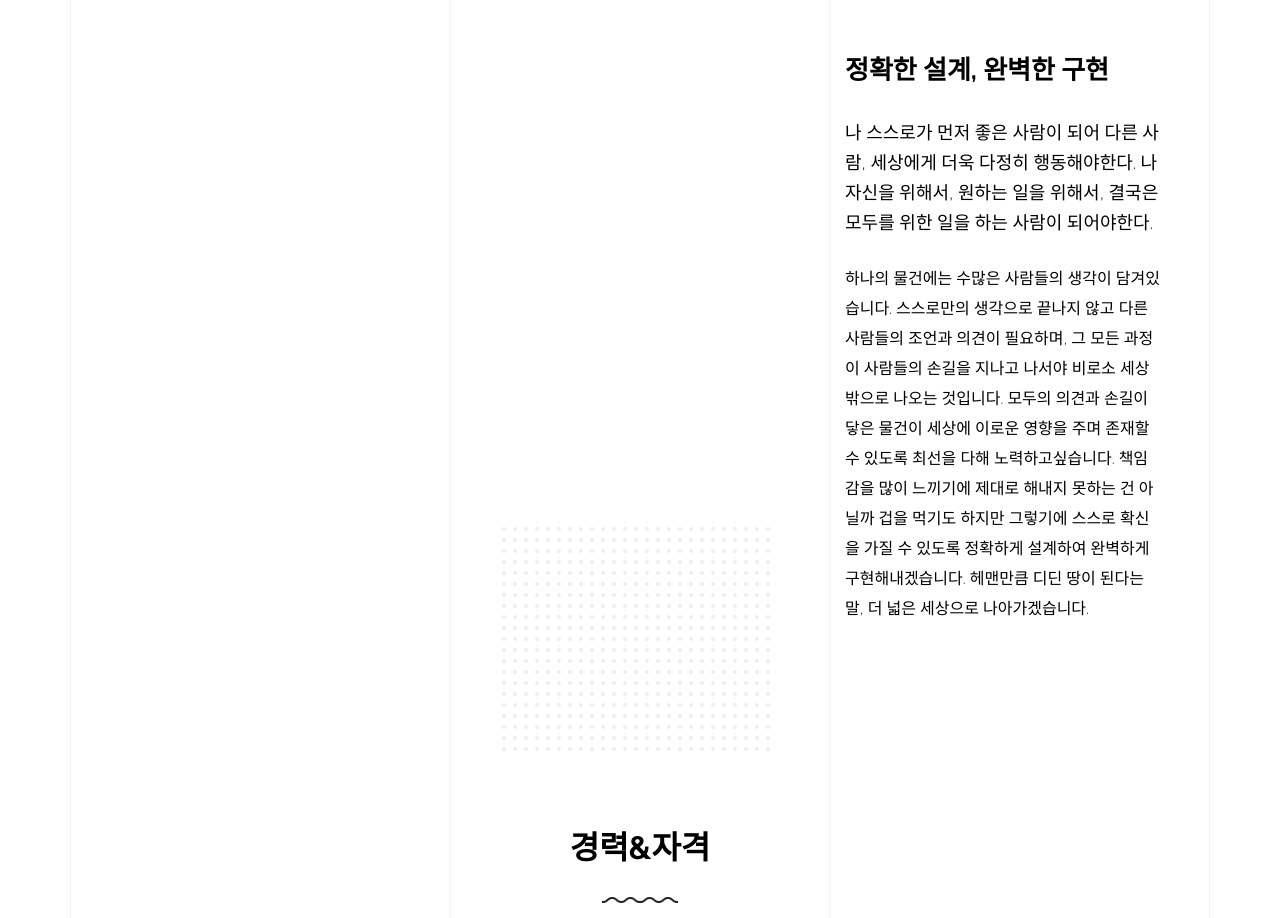
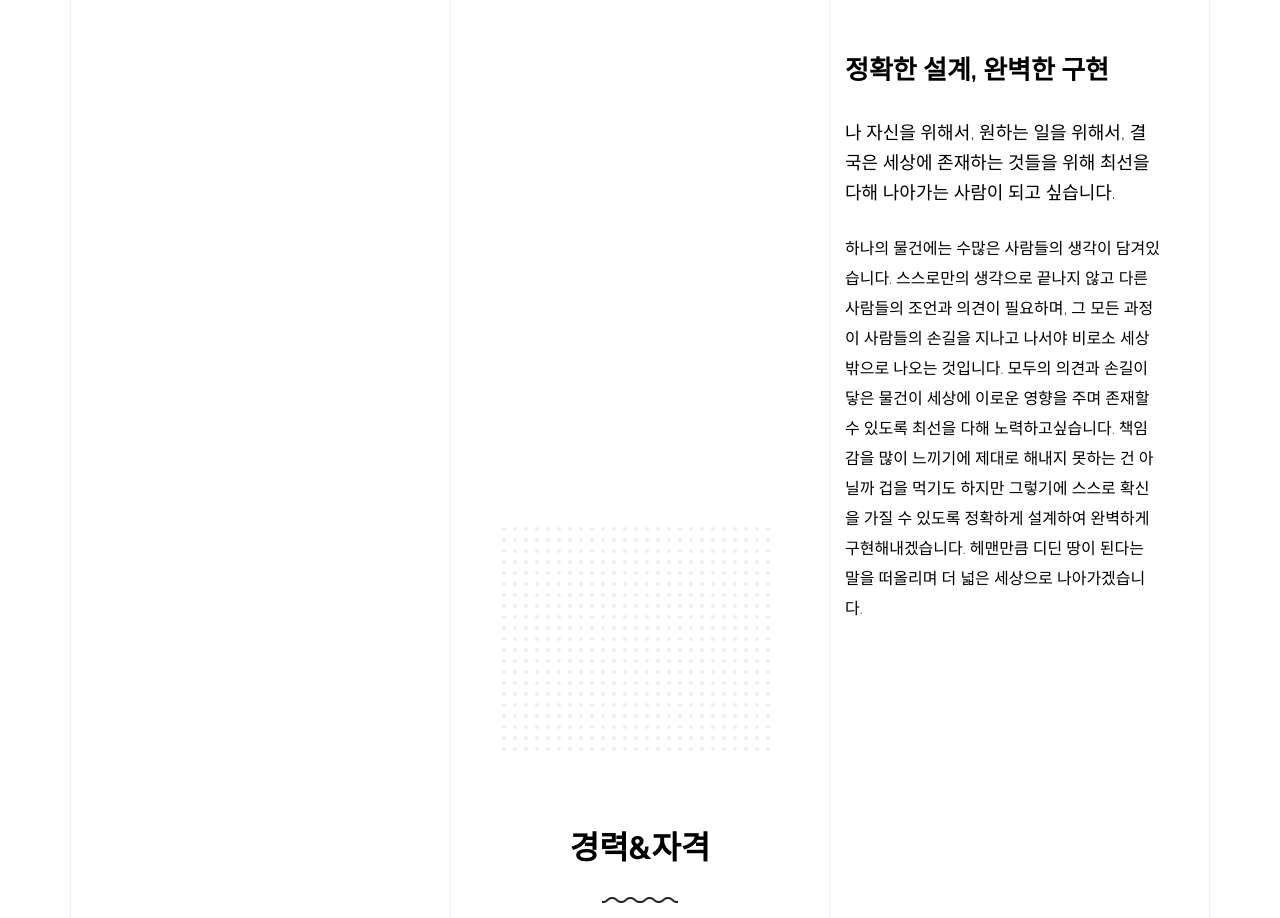
Before and after one commit to jemin-portfolio1/cad, a plain HTML site: page index.html in a window 1280 px wide. Shown: the part 3543-4461 px from the top of the page. Drawn offline with nearby package versions, Linux system fonts and the light colour scheme; files whose address does not match are found by name.

Commit message:
Update index.html

```diff
--- a/index.html
+++ b/index.html
@@ -279,8 +279,8 @@
             </div>
             <div class="col-lg-4 pr-lg-5">
               <h3 class="mb-4 heading-h3 font22"><span class="gsap-reveal">정확한 설계, 완벽한 구현</span></h3>
-              <p class="lead gsap-reveal">나 스스로가 먼저 좋은 사람이 되어 다른 사람, 세상에게 더욱 다정히 행동해야한다. 나 자신을 위해서, 원하는 일을 위해서, 결국은 모두를 위한 일을 하는 사람이 되어야한다.</p>
-              <p class="mb-4 gsap-reveal">하나의 물건에는 수많은 사람들의 생각이 담겨있습니다. 스스로만의 생각으로 끝나지 않고 다른 사람들의 조언과 의견이 필요하며, 그 모든 과정이 사람들의 손길을 지나고 나서야 비로소 세상 밖으로 나오는 것입니다. 모두의 의견과 손길이 닿은 물건이 세상에 이로운 영향을 주며 존재할 수 있도록 최선을 다해 노력하고싶습니다. 책임감을 많이 느끼기에 제대로 해내지 못하는 건 아닐까 겁을 먹기도 하지만 그렇기에 스스로 확신을 가질 수 있도록 정확하게 설계하여 완벽하게 구현해내겠습니다. 헤맨만큼 디딘 땅이 된다는 말, 더 넓은 세상으로 나아가겠습니다.</p>
+              <p class="lead gsap-reveal">나 자신을 위해서, 원하는 일을 위해서, 결국은 세상에 존재하는 것들을 위해 최선을 다해 나아가는 사람이 되고 싶습니다.</p>
+              <p class="mb-4 gsap-reveal">하나의 물건에는 수많은 사람들의 생각이 담겨있습니다. 스스로만의 생각으로 끝나지 않고 다른 사람들의 조언과 의견이 필요하며, 그 모든 과정이 사람들의 손길을 지나고 나서야 비로소 세상 밖으로 나오는 것입니다. 모두의 의견과 손길이 닿은 물건이 세상에 이로운 영향을 주며 존재할 수 있도록 최선을 다해 노력하고싶습니다. 책임감을 많이 느끼기에 제대로 해내지 못하는 건 아닐까 겁을 먹기도 하지만 그렇기에 스스로 확신을 가질 수 있도록 정확하게 설계하여 완벽하게 구현해내겠습니다. 헤맨만큼 디딘 땅이 된다는 말을 떠올리며 더 넓은 세상으로 나아가겠습니다.</p>
             </div>
           </div>
         </div>
```
